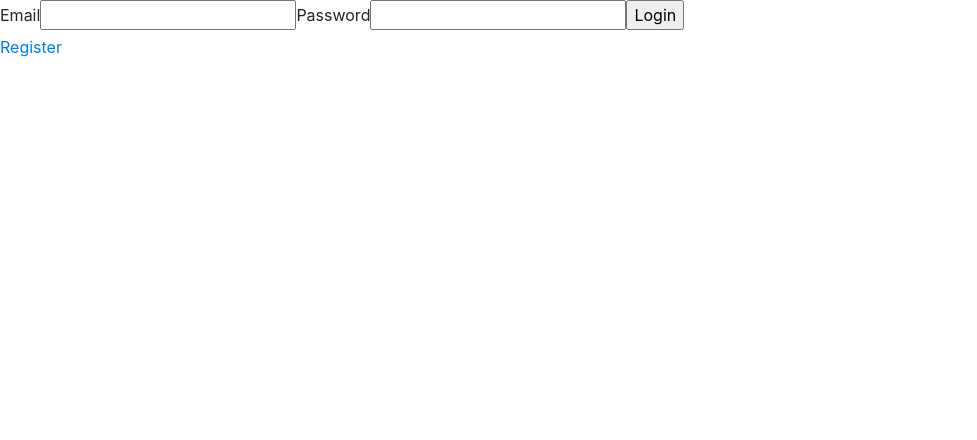
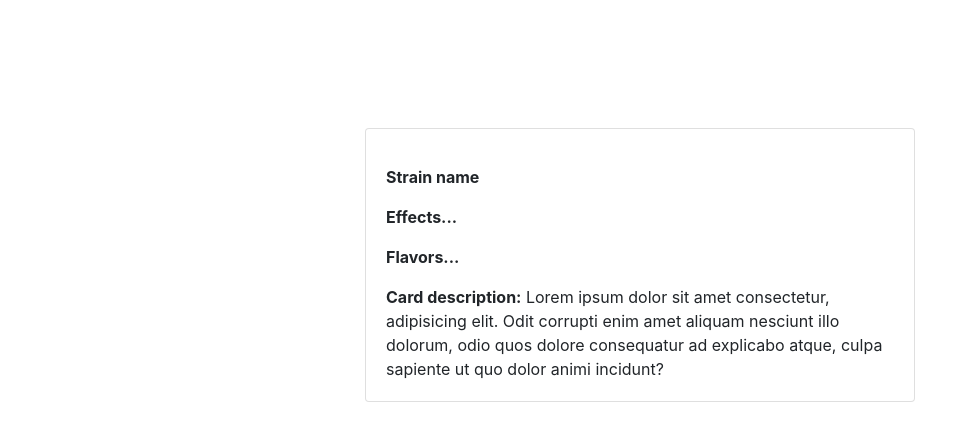
Before and after one commit to Build-Week-Med-Cabinet-6/front-end, a React (Create React App) app: page /query in a window 1280 px wide. Shown: the top 440 px of the page, without its empty margins (0-977 px from the left). Built offline with nearby package versions, Linux system fonts and the light colour scheme.

Commit message:
feat: create strain card with dummy data

```diff
--- a/src/components/App.jsx
+++ b/src/components/App.jsx
@@ -5,6 +5,7 @@ import { Switch, Route, Link, useHistory } from 'react-router-dom';
 import Login from './Login';
 import Register from './Register';
 import Search from './Search';
+import StrainsCard from './StrainsCard';
 
 function App() {
   const initialFormValues = {
@@ -75,6 +76,9 @@ function App() {
   return (
     <div className="App">
       <Switch>
+        <Route path="/query">
+          <StrainsCard />
+        </Route>
         <Route path="/search">
           <Search onAddSearchTerm={addSearchTerm} onSearchSubmit={onSearchSubmit}/>
         </Route>
--- a/src/components/StrainsCard.jsx
+++ b/src/components/StrainsCard.jsx
@@ -0,0 +1,24 @@
+import React from 'react';
+import {
+  Card, CardText, CardBody,
+  CardTitle, CardSubtitle, Button
+} from 'reactstrap';
+
+function StrainsCard() {
+  return(
+    <div
+      style={{ width: "100%", maxWidth: "550px", margin: "10% auto" }}
+    >
+      <Card>
+        <CardBody>
+          <CardTitle style={{ margin: "1rem 0" }}><strong>Strain name</strong></CardTitle>
+          <CardSubtitle style={{ margin: "1rem 0" }}><strong>Effects...</strong></CardSubtitle>
+          <CardSubtitle style={{ margin: "1rem 0" }}><strong>Flavors...</strong></CardSubtitle>
+          <CardText><strong>Card description:</strong> Lorem ipsum dolor sit amet consectetur, adipisicing elit. Odit corrupti enim amet aliquam nesciunt illo dolorum, odio quos dolore consequatur ad explicabo atque, culpa sapiente ut quo dolor animi incidunt?</CardText>
+        </CardBody>
+      </Card>
+    </div>
+  );
+}
+
+export default StrainsCard;
```
